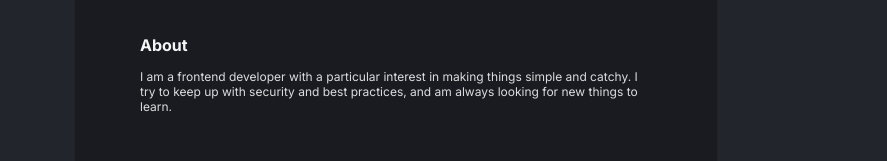
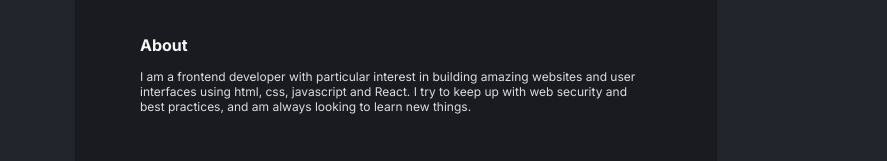
Before and after one commit to TonniPaul/contact, a JavaScript app: page / in a window 1280 px wide. Shown: the part 1165-1326 px from the top of the page, without its empty margins (244-1131 px from the left). Built offline with nearby package versions, Linux system fonts and the light colour scheme; the HTML template or start-up script is replaced by a standard one.

Commit message:
minor updates

```diff
--- a/src/components/About.js
+++ b/src/components/About.js
@@ -3,9 +3,11 @@ export default function About (){
       <main>
          <h3>About</h3>
          <p>
-            I am a frontend developer with a particular interest in making things
-            simple and catchy. I try to keep up with security and
-            best practices, and am always looking for new things to learn.
+            I am a frontend developer with particular interest in building amazing
+            websites and user interfaces using html, css, javascript and React.
+            I try to keep up with web security and best practices, and am always
+            looking to learn new things.
+
          </p>
       </main>
    )
--- a/src/index.css
+++ b/src/index.css
@@ -27,7 +27,7 @@ body{
 
 .contact--img{
   width: 100%;
-  border-radius: 10px 10px 0 0;
+  border-radius: 50%;
 }
 
 .contact > h3{
```
Also changed, not shown: src/images/paul.png.
